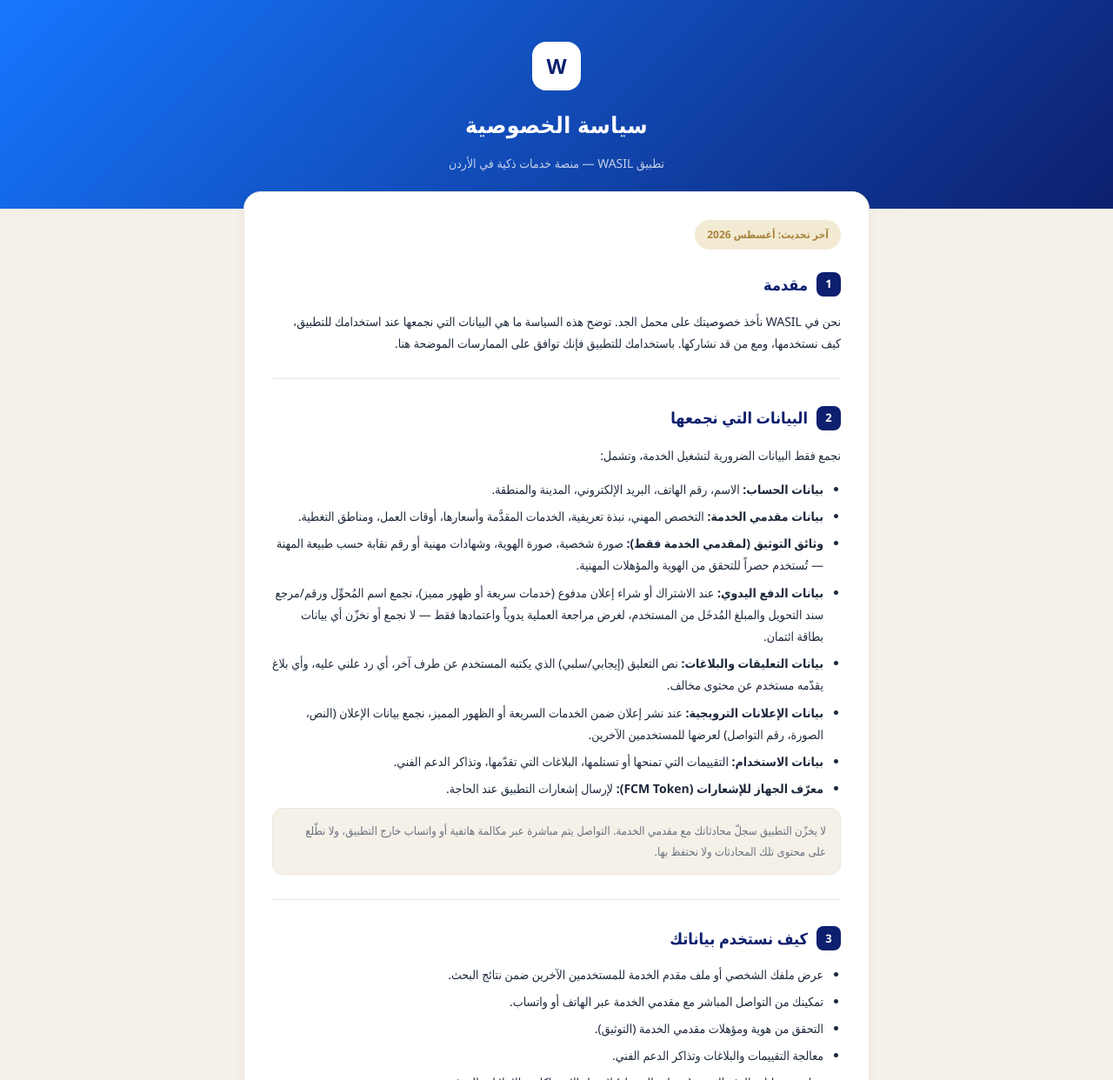
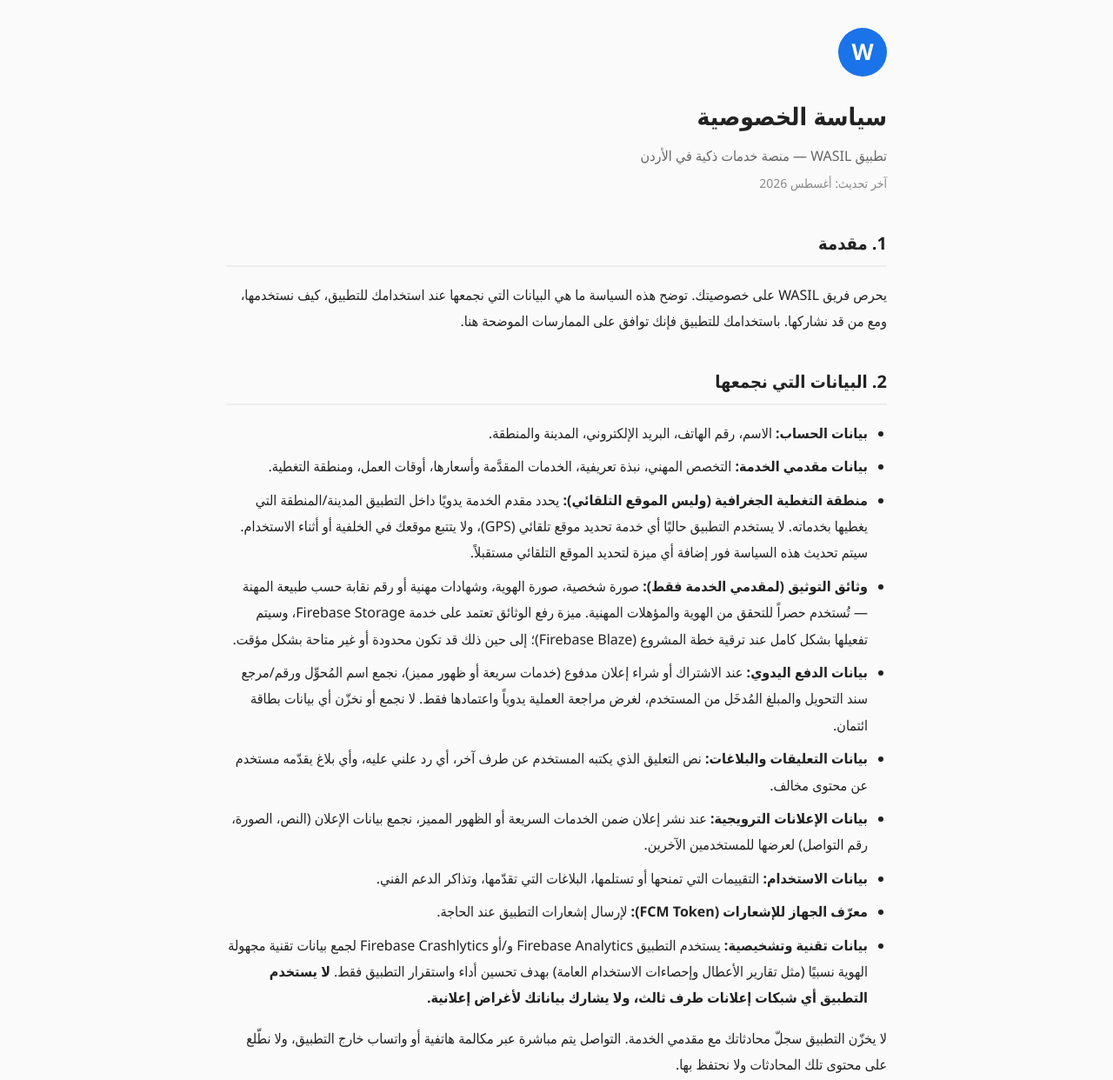
Before and after one commit to maloohm-collab/wasil-legal, a plain HTML site: page index.html in a window 1280 px wide. Shown: the top 1242 px of the page at 87% size. Drawn offline with Linux system fonts and the light colour scheme.

Commit message:
Refactor privacy policy layout and styling

```diff
--- a/index.html
+++ b/index.html
@@ -5,204 +5,67 @@
 <meta name="viewport" content="width=device-width, initial-scale=1.0">
 <title>سياسة الخصوصية — WASIL</title>
 <style>
-  :root {
-    --stone: #F5F1E8;
-    --navy: #0D1F6E;
-    --blue: #1677FF;
-    --gold: #A8843C;
-    --gold-soft: #F3EAD3;
-    --card-border: #EDE7D9;
-    --muted: #6B7280;
-    --text: #1E293B;
+  body {
+    font-family: 'Segoe UI', Tahoma, Arial, sans-serif;
+    max-width: 760px;
+    margin: 0 auto;
+    padding: 32px 20px 60px;
+    line-height: 1.9;
+    color: #222;
+    background: #fafafa;
   }
-
-  * { box-sizing: border-box; }
-
-  body {
-    margin: 0;
-    background: var(--stone);
-    font-family: 'Segoe UI', Tahoma, Arial, sans-serif;
-    color: var(--text);
-    line-height: 1.8;
-  }
-
-  header {
-    background: linear-gradient(135deg, var(--blue), var(--navy));
-    padding: 48px 24px 40px;
-    text-align: center;
-    color: white;
-  }
-
-  .logo-mark {
-    display: inline-flex;
-    align-items: center;
-    justify-content: center;
-    width: 56px;
-    height: 56px;
-    background: white;
-    color: var(--navy);
-    border-radius: 16px;
-    font-weight: 900;
-    font-size: 24px;
+  .logo-circle {
+    width: 56px; height: 56px;
+    border-radius: 50%;
+    background: #1a73e8;
+    color: #fff;
+    display: flex; align-items: center; justify-content: center;
+    font-size: 26px; font-weight: bold;
     margin-bottom: 16px;
   }
-
-  header h1 {
-    margin: 0 0 8px;
-    font-size: 26px;
-    font-weight: 800;
-    letter-spacing: 0.5px;
-  }
-
-  header p {
-    margin: 0;
-    color: rgba(255,255,255,0.75);
-    font-size: 14px;
-  }
-
-  main {
-    max-width: 760px;
-    margin: -20px auto 0;
-    padding: 0 20px 60px;
-  }
-
-  .card {
-    background: white;
-    border: 1px solid var(--card-border);
-    border-radius: 20px;
-    padding: 32px;
-    margin-bottom: 20px;
-    box-shadow: 0 4px 16px rgba(13,31,110,0.04);
-  }
-
-  .updated-badge {
-    display: inline-block;
-    background: var(--gold-soft);
-    color: var(--gold);
-    font-size: 12px;
-    font-weight: 700;
-    padding: 6px 14px;
-    border-radius: 20px;
-    margin-bottom: 24px;
-  }
-
-  h2 {
-    color: var(--navy);
-    font-size: 18px;
-    font-weight: 800;
-    margin: 0 0 12px;
-    display: flex;
-    align-items: center;
-    gap: 10px;
-  }
-
-  h2 .num {
-    display: inline-flex;
-    align-items: center;
-    justify-content: center;
-    width: 28px;
-    height: 28px;
-    background: var(--navy);
-    color: white;
-    border-radius: 8px;
-    font-size: 13px;
-    flex-shrink: 0;
-  }
-
-  p, li {
-    font-size: 14px;
-    color: var(--text);
-  }
-
-  ul {
-    margin: 8px 0;
-    padding-right: 20px;
-  }
-
-  li { margin-bottom: 6px; }
-
-  .section + .section {
-    margin-top: 28px;
-    padding-top: 28px;
-    border-top: 1px solid var(--card-border);
-  }
-
-  .note {
-    background: var(--stone);
-    border: 1px solid var(--card-border);
-    border-radius: 12px;
-    padding: 14px 16px;
-    font-size: 13px;
-    color: var(--muted);
-    margin-top: 10px;
-  }
-
-  .contact-card {
-    background: var(--navy);
-    color: white;
-    border-radius: 20px;
-    padding: 28px 32px;
-    text-align: center;
-  }
-
-  .contact-card h2 {
-    color: white;
-    justify-content: center;
-  }
-
-  .contact-card a {
-    color: white;
-    font-weight: 700;
-  }
-
-  footer {
-    text-align: center;
-    padding: 24px;
-    color: var(--muted);
-    font-size: 12px;
-  }
+  h1 { font-size: 28px; margin-bottom: 4px; }
+  .subtitle { color: #666; margin-bottom: 4px; }
+  .updated { color: #888; font-size: 14px; margin-bottom: 32px; }
+  h2 { font-size: 20px; margin-top: 36px; border-bottom: 2px solid #eee; padding-bottom: 6px; }
+  table { width: 100%; border-collapse: collapse; margin: 16px 0; }
+  th, td { border: 1px solid #ddd; padding: 10px; text-align: right; font-size: 15px; }
+  th { background: #f0f4ff; }
+  ul { padding-inline-start: 22px; }
+  li { margin-bottom: 8px; }
+  a { color: #1a73e8; }
+  footer { margin-top: 48px; color: #888; font-size: 13px; border-top: 1px solid #eee; padding-top: 16px; }
 </style>
 </head>
 <body>
 
-<header>
-  <div class="logo-mark">W</div>
+<div class="logo-circle">W</div>
+
 <h1>سياسة الخصوصية</h1>
-  <p>تطبيق WASIL — منصة خدمات ذكية في الأردن</p>
-</header>
+<div class="subtitle">تطبيق WASIL — منصة خدمات ذكية في الأردن</div>
+<div class="updated">آخر تحديث: أغسطس 2026</div>
 
-<main>
-  <div class="card">
-    <span class="updated-badge">آخر تحديث: أغسطس 2026</span>
-
-    <div class="section">
-      <h2><span class="num">1</span> مقدمة</h2>
+<h2>1. مقدمة</h2>
 <p>
-        نحن في WASIL نأخذ خصوصيتك على محمل الجد. توضح هذه السياسة ما هي البيانات التي نجمعها عند استخدامك للتطبيق،
+يحرص فريق WASIL على خصوصيتك. توضح هذه السياسة ما هي البيانات التي نجمعها عند استخدامك للتطبيق،
 كيف نستخدمها، ومع من قد نشاركها. باستخدامك للتطبيق فإنك توافق على الممارسات الموضحة هنا.
 </p>
-    </div>
 
-    <div class="section">
-      <h2><span class="num">2</span> البيانات التي نجمعها</h2>
-      <p>نجمع فقط البيانات الضرورية لتشغيل الخدمة، وتشمل:</p>
+<h2>2. البيانات التي نجمعها</h2>
 <ul>
-        <li><strong>بيانات الحساب:</strong> الاسم، رقم الهاتف، البريد الإلكتروني، المدينة والمنطقة.</li>
-        <li><strong>بيانات مقدمي الخدمة:</strong> التخصص المهني، نبذة تعريفية، الخدمات المقدَّمة وأسعارها، أوقات العمل، ومناطق التغطية.</li>
-        <li><strong>وثائق التوثيق (لمقدمي الخدمة فقط):</strong> صورة شخصية، صورة الهوية، وشهادات مهنية أو رقم نقابة حسب طبيعة المهنة — تُستخدم حصراً للتحقق من الهوية والمؤهلات المهنية.</li>
-        <li><strong>بيانات الدفع اليدوي:</strong> عند الاشتراك أو شراء إعلان مدفوع (خدمات سريعة أو ظهور مميز)، نجمع اسم المُحوِّل ورقم/مرجع سند التحويل والمبلغ المُدخَل من المستخدم، لغرض مراجعة العملية يدوياً واعتمادها فقط — لا نجمع أو نخزّن أي بيانات بطاقة ائتمان.</li>
-        <li><strong>بيانات التعليقات والبلاغات:</strong> نص التعليق (إيجابي/سلبي) الذي يكتبه المستخدم عن طرف آخر، أي رد علني عليه، وأي بلاغ يقدّمه مستخدم عن محتوى مخالف.</li>
-        <li><strong>بيانات الإعلانات الترويجية:</strong> عند نشر إعلان ضمن الخدمات السريعة أو الظهور المميز، نجمع بيانات الإعلان (النص، الصورة، رقم التواصل) لعرضها للمستخدمين الآخرين.</li>
-        <li><strong>بيانات الاستخدام:</strong> التقييمات التي تمنحها أو تستلمها، البلاغات التي تقدّمها، وتذاكر الدعم الفني.</li>
-        <li><strong>معرّف الجهاز للإشعارات (FCM Token):</strong> لإرسال إشعارات التطبيق عند الحاجة.</li>
+<li><b>بيانات الحساب:</b> الاسم، رقم الهاتف، البريد الإلكتروني، المدينة والمنطقة.</li>
+<li><b>بيانات مقدمي الخدمة:</b> التخصص المهني، نبذة تعريفية، الخدمات المقدَّمة وأسعارها، أوقات العمل، ومنطقة التغطية.</li>
+<li><b>منطقة التغطية الجغرافية (وليس الموقع التلقائي):</b> يحدد مقدم الخدمة يدويًا داخل التطبيق المدينة/المنطقة التي يغطيها بخدماته. لا يستخدم التطبيق حاليًا أي خدمة تحديد موقع تلقائي (GPS)، ولا يتتبع موقعك في الخلفية أو أثناء الاستخدام. سيتم تحديث هذه السياسة فور إضافة أي ميزة لتحديد الموقع التلقائي مستقبلاً.</li>
+<li><b>وثائق التوثيق (لمقدمي الخدمة فقط):</b> صورة شخصية، صورة الهوية، وشهادات مهنية أو رقم نقابة حسب طبيعة المهنة — تُستخدم حصراً للتحقق من الهوية والمؤهلات المهنية. ميزة رفع الوثائق تعتمد على خدمة Firebase Storage، وسيتم تفعيلها بشكل كامل عند ترقية خطة المشروع (Firebase Blaze)؛ إلى حين ذلك قد تكون محدودة أو غير متاحة بشكل مؤقت.</li>
+<li><b>بيانات الدفع اليدوي:</b> عند الاشتراك أو شراء إعلان مدفوع (خدمات سريعة أو ظهور مميز)، نجمع اسم المُحوِّل ورقم/مرجع سند التحويل والمبلغ المُدخَل من المستخدم، لغرض مراجعة العملية يدوياً واعتمادها فقط. لا نجمع أو نخزّن أي بيانات بطاقة ائتمان.</li>
+<li><b>بيانات التعليقات والبلاغات:</b> نص التعليق الذي يكتبه المستخدم عن طرف آخر، أي رد علني عليه، وأي بلاغ يقدّمه مستخدم عن محتوى مخالف.</li>
+<li><b>بيانات الإعلانات الترويجية:</b> عند نشر إعلان ضمن الخدمات السريعة أو الظهور المميز، نجمع بيانات الإعلان (النص، الصورة، رقم التواصل) لعرضها للمستخدمين الآخرين.</li>
+<li><b>بيانات الاستخدام:</b> التقييمات التي تمنحها أو تستلمها، البلاغات التي تقدّمها، وتذاكر الدعم الفني.</li>
+<li><b>معرّف الجهاز للإشعارات (FCM Token):</b> لإرسال إشعارات التطبيق عند الحاجة.</li>
+<li><b>بيانات تقنية وتشخيصية:</b> يستخدم التطبيق Firebase Analytics و/أو Firebase Crashlytics لجمع بيانات تقنية مجهولة الهوية نسبيًا (مثل تقارير الأعطال وإحصاءات الاستخدام العامة) بهدف تحسين أداء واستقرار التطبيق فقط. <b>لا يستخدم التطبيق أي شبكات إعلانات طرف ثالث، ولا يشارك بياناتك لأغراض إعلانية.</b></li>
 </ul>
-      <div class="note">
-        لا يخزّن التطبيق سجلّ محادثاتك مع مقدمي الخدمة. التواصل يتم مباشرة عبر مكالمة هاتفية أو واتساب خارج التطبيق، ولا نطّلع على محتوى تلك المحادثات ولا نحتفظ بها.
-      </div>
-    </div>
+<p>لا يخزّن التطبيق سجلّ محادثاتك مع مقدمي الخدمة. التواصل يتم مباشرة عبر مكالمة هاتفية أو واتساب خارج التطبيق، ولا نطّلع على محتوى تلك المحادثات ولا نحتفظ بها.</p>
 
-    <div class="section">
-      <h2><span class="num">3</span> كيف نستخدم بياناتك</h2>
+<h2>3. كيف نستخدم بياناتك</h2>
 <ul>
 <li>عرض ملفك الشخصي أو ملف مقدم الخدمة للمستخدمين الآخرين ضمن نتائج البحث.</li>
 <li>تمكينك من التواصل المباشر مع مقدمي الخدمة عبر الهاتف أو واتساب.</li>
@@ -211,20 +74,27 @@
 <li>مراجعة عمليات الدفع اليدوي (سندات التحويل) لاعتماد الاشتراكات والإعلانات المدفوعة.</li>
 <li>مراجعة التعليقات المُبلَّغ عنها، وحذف أي محتوى مخالف، أو تقييد قدرة مستخدم على كتابة تعليقات جديدة عند مخالفة سياسة المحتوى.</li>
 <li>إرسال إشعارات متعلقة باشتراكك أو نشاطك على المنصة (إن فعّلت هذه الميزة).</li>
+<li>تحسين أداء التطبيق واستقراره عبر بيانات تشخيصية مجهولة الهوية نسبيًا.</li>
 </ul>
-    </div>
 
-    <div class="section">
-      <h2><span class="num">4</span> أين تُخزَّن بياناتك</h2>
+<h2>4. أين تُخزَّن بياناتك</h2>
 <p>
 تُخزَّن بيانات التطبيق باستخدام خدمات Firebase التابعة لشركة Google (قاعدة بيانات Firestore، خدمة المصادقة Authentication،
 وخدمة تخزين الملفات Storage). تخضع هذه الخدمات لمعايير أمان Google العالمية، ولا يمكن الوصول إلى بياناتك الشخصية
 إلا من خلال قواعد صلاحيات صارمة تسمح لك أنت فقط بتعديل بياناتك الخاصة.
 </p>
-    </div>
 
-    <div class="section">
-      <h2><span class="num">5</span> مشاركة البيانات مع أطراف أخرى</h2>
+<h2>5. مدة الاحتفاظ بالبيانات</h2>
+<table>
+<tr><th>نوع البيانات</th><th>مدة الاحتفاظ</th></tr>
+<tr><td>بيانات الحساب الأساسية</td><td>طوال فترة نشاط الحساب</td></tr>
+<tr><td>وثائق التوثيق (هوية، شهادات)</td><td>طوال فترة نشاط الحساب كمقدم خدمة موثّق، وتُحذف خلال 90 يومًا من حذف الحساب</td></tr>
+<tr><td>سندات وبيانات الدفع اليدوي</td><td>تُحفظ لغايات محاسبية/تدقيق لمدة تصل حتى سنة واحدة من تاريخ العملية</td></tr>
+<tr><td>التعليقات والبلاغات وتذاكر الدعم</td><td>تصل حتى سنة واحدة، لأغراض تتبع النزاعات ومراجعة المحتوى</td></tr>
+<tr><td>بيانات الحساب بعد طلب الحذف</td><td>تُحذف أو تُجهَّل خلال 30 يومًا، باستثناء ما يستوجب القانون الاحتفاظ به لمدة أطول (كالسجلات المحاسبية)</td></tr>
+</table>
+
+<h2>6. مشاركة البيانات مع أطراف أخرى</h2>
 <p>لا نبيع بياناتك الشخصية لأي طرف ثالث. تظهر بيانات ملفك للمستخدمين الآخرين فقط في الحالات التالية:</p>
 <ul>
 <li>الاسم، الصورة الشخصية، التخصص، والخدمات — تظهر علناً لملفات مقدمي الخدمة فقط، لتمكين العملاء من التواصل معهم.</li>
@@ -233,10 +103,8 @@
 <li>نص أي تعليق تكتبه علناً على ملف طرف آخر، واسمك الظاهر معه — يظهر علناً لكل زوار ذلك الملف.</li>
 <li>لا تُعرض بيانات العملاء (غير مقدمي الخدمة) لأي مستخدم آخر.</li>
 </ul>
-    </div>
 
-    <div class="section">
-      <h2><span class="num">6</span> المدفوعات</h2>
+<h2>7. المدفوعات</h2>
 <p>
 تتم عمليات الدفع حالياً بطريقة يدوية عبر حوالة بنكية أو محفظة إلكترونية خارج التطبيق، حيث يُدخل المستخدم
 اسم المُحوِّل ورقم أو مرجع سند التحويل داخل التطبيق، ليقوم فريق WASIL بمراجعة العملية يدوياً واعتمادها
@@ -244,46 +112,31 @@
 ولا نطّلع على أي بيانات مصرفية حساسة أبعد من اسم المُحوِّل ورقم السند الذي يُدخله المستخدم بنفسه.
 سيتم تحديث هذه السياسة فور تفعيل بوابة دفع إلكتروني مباشرة مستقبلاً.
 </p>
-    </div>
 
-    <div class="section">
-      <h2><span class="num">7</span> حقوقك</h2>
+<h2>8. حقوقك وحذف حسابك</h2>
 <ul>
 <li>يمكنك تعديل بيانات ملفك الشخصي أو ملف مقدم الخدمة في أي وقت من داخل التطبيق.</li>
-        <li>يمكنك حذف حسابك نهائياً من شاشة الإعدادات، مما يؤدي لحذف بياناتك من قواعد البيانات.</li>
-        <li>يمكنك التواصل معنا في أي وقت للاستفسار عن بياناتك المخزّنة أو طلب حذفها يدوياً.</li>
+<li>يمكنك حذف حسابك نهائياً من شاشة الإعدادات داخل التطبيق، مما يؤدي لحذف بياناتك من قواعد البيانات وفق الجدول الزمني الموضح في القسم 5.</li>
+<li>إذا تعذّر عليك الوصول إلى التطبيق، يمكنك طلب حذف حسابك وبياناتك عبر التواصل معنا مباشرة على البريد الإلكتروني أدناه. نعمل حالياً على توفير صفحة ويب مستقلة لطلب الحذف دون الحاجة لفتح التطبيق.</li>
 </ul>
-    </div>
 
-    <div class="section">
-      <h2><span class="num">8</span> خصوصية القُصّر</h2>
+<h2>9. خصوصية القُصّر</h2>
 <p>
 لا يُسمح باستخدام WASIL لمن هم دون سن 18 عاماً. لا نجمع عن قصد أي بيانات من قُصّر، وفي حال علمنا بذلك سنقوم
 بحذف الحساب وبياناته فوراً.
 </p>
-    </div>
 
-    <div class="section">
-      <h2><span class="num">9</span> التغييرات على هذه السياسة</h2>
+<h2>10. التغييرات على هذه السياسة</h2>
 <p>
 قد نحدّث هذه السياسة من وقت لآخر لتعكس تغييرات في خدماتنا. سيظهر تاريخ آخر تحديث أعلى هذه الصفحة، وننصحك
 بمراجعتها بشكل دوري.
 </p>
-    </div>
-  </div>
 
-  <div class="contact-card">
-    <h2><span class="num" style="background:white;color:var(--navy);">✉</span> تواصل معنا</h2>
-    <p style="color:rgba(255,255,255,0.8);">
-      لأي استفسار بخصوص خصوصيتك أو بياناتك، يمكنك التواصل معنا عبر:
-    </p>
+<h2>✉ تواصل معنا</h2>
+<p>لأي استفسار بخصوص خصوصيتك أو بياناتك، أو لطلب حذف حسابك وبياناتك، يمكنك التواصل معنا عبر:</p>
 <p><a href="mailto:support@wasil.app">support@wasil.app</a></p>
-  </div>
-</main>
 
-<footer>
-  © 2026 WASIL. جميع الحقوق محفوظة.
-</footer>
+<footer>© 2026 WASIL. جميع الحقوق محفوظة.</footer>
 
 </body>
   </html>
```
Lines whose indentation alone changed are shown as unchanged.
